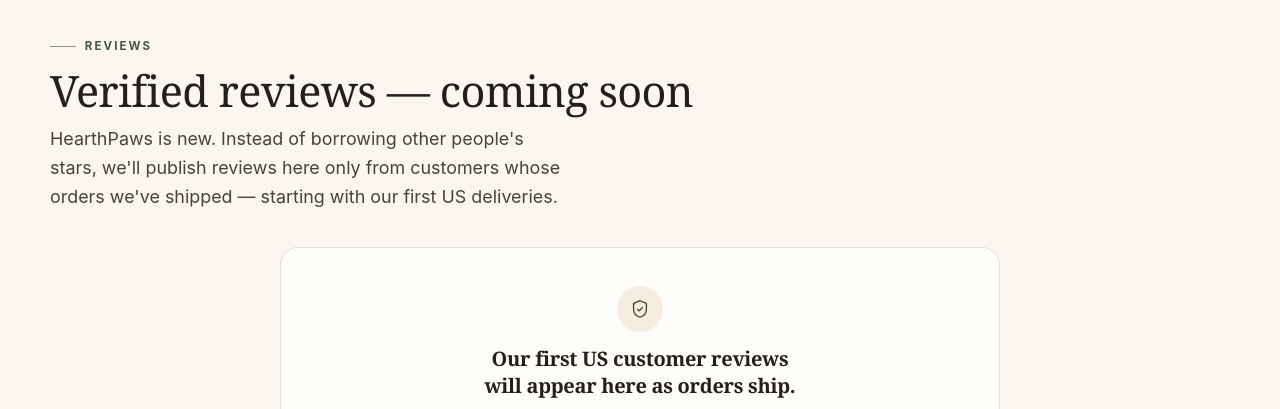
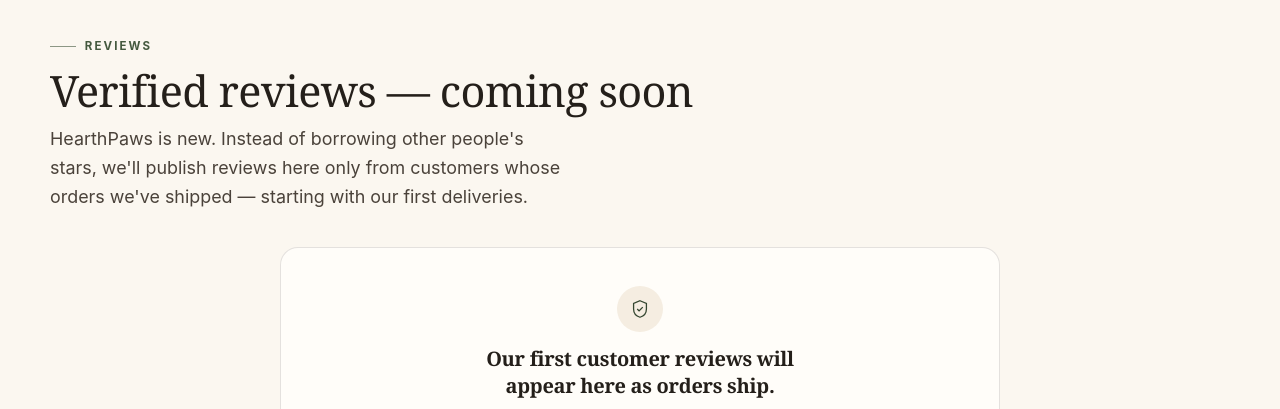
Before and after one commit to Hearthpaws/Hearthpaws.GitHub.io, a plain HTML site: page index.html in a window 1280 px wide. Shown: the part 5280-5689 px from the top of the page. Drawn offline with Linux system fonts and the light colour scheme.

Commit message:
Reviews and Pulse Tail FAQ: drop the US-only wording for the six shipping countries

```diff
--- a/index.html
+++ b/index.html
@@ -1137,12 +1137,12 @@
         <div>
           <p class="eyebrow">Reviews</p>
           <h2>Verified reviews — coming soon</h2>
-          <p class="lede">HearthPaws is new. Instead of borrowing other people's stars, we'll publish reviews here only from customers whose orders we've shipped — starting with our first US deliveries.</p>
+          <p class="lede">HearthPaws is new. Instead of borrowing other people's stars, we'll publish reviews here only from customers whose orders we've shipped — starting with our first deliveries.</p>
         </div>
       </div>
       <div class="reviews-empty reveal">
         <span class="ico"><svg viewBox="0 0 24 24" fill="none" stroke="currentColor" stroke-width="1.4"><path d="M12 3l7 3v6c0 4.5-3 7.8-7 9-4-1.2-7-4.5-7-9V6Z"/><path d="M9 12l2 2 4-4"/></svg></span>
-        <h3>Our first US customer reviews will appear here as orders ship.</h3>
+        <h3>Our first customer reviews will appear here as orders ship.</h3>
         <p>Every review will come from a verified purchase — no samples, no borrowed ratings. All sales are final here: no returns, no exchanges and no refunds, so if size or fit is in doubt, write to us before you order and we'll help you get it right.</p>
         <p class="fine">Bought something from us? Write to <a href="mailto:hello@hearthpaws.com">hello@hearthpaws.com</a> and we'll publish your review once your order is verified.</p>
       </div>
@@ -1193,7 +1193,7 @@
         </div>
         <div class="faq-item">
           <button class="faq-q" aria-expanded="false">Can the Pulse Tail go to a PO Box?<span class="sign" aria-hidden="true"></span></button>
-          <div class="faq-a"><div><p>No — the carrier that handles this ball delivers to US street addresses only, so it cannot reach a PO Box. If the Pulse Tail is in your bag, please give a street address at checkout.</p></div></div>
+          <div class="faq-a"><div><p>No — the carrier that handles this ball will not deliver to a PO Box in any country, so it needs a street address. If the Pulse Tail is in your bag, please give a street address at checkout.</p></div></div>
         </div>
         <div class="faq-item">
           <button class="faq-q" aria-expanded="false">Where are your products made?<span class="sign" aria-hidden="true"></span></button>
```
